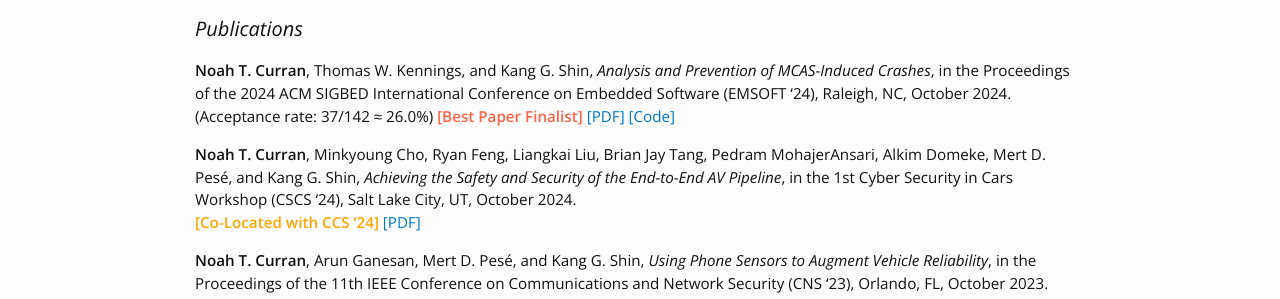
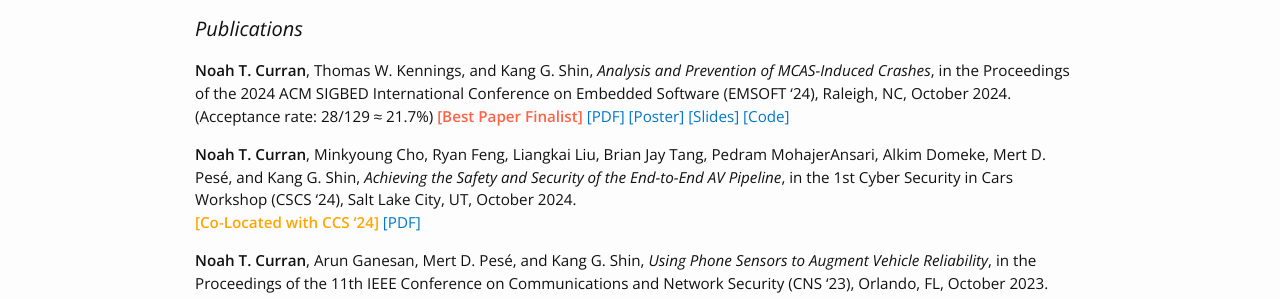
Before and after one commit to noah-curran/noah-curran.github.io, a Jekyll site: the page built from research.md, in a window 1280 px wide. Shown: the part 140-439 px from the top of the page. Built offline with Jekyll 4.4.1, drawn with Linux system fonts in a browser that asks for light colours.

Commit message:
upload slides and poster for emsoft

```diff
--- a/research.md
+++ b/research.md
@@ -9,9 +9,11 @@ permalink: /research/
 <b>Noah T. Curran</b>, Thomas W. Kennings, and Kang G. Shin,
     <i>Analysis and Prevention of MCAS-Induced Crashes</i>,
     in the Proceedings of the 2024 ACM SIGBED International Conference on Embedded Software (EMSOFT '24), Raleigh, NC, October 2024.
-(Acceptance rate: 37/142 ≈ 26.0%)
+(Acceptance rate: 28/129 ≈ 21.7%)
 <b style="color:Tomato;">[Best Paper Finalist]</b>
 <a href="/assets/files/emsoft24-curran.pdf">[PDF]</a>
+<a href="/assets/files/emsoft24-curran-poster.pdf">[Poster]</a>
+<a href="/assets/files/emsoft24-curran-slides.pdf">[Slides]</a>
 <a href="https://github.com/noah-curran/SA-MCAS">[Code]</a>
 
 <b>Noah T. Curran</b>, Minkyoung Cho, Ryan Feng, Liangkai Liu, Brian Jay Tang, Pedram MohajerAnsari, Alkim Domeke, Mert D. Pesé, and Kang G. Shin,
```
Also changed, not shown: 2 other files.
